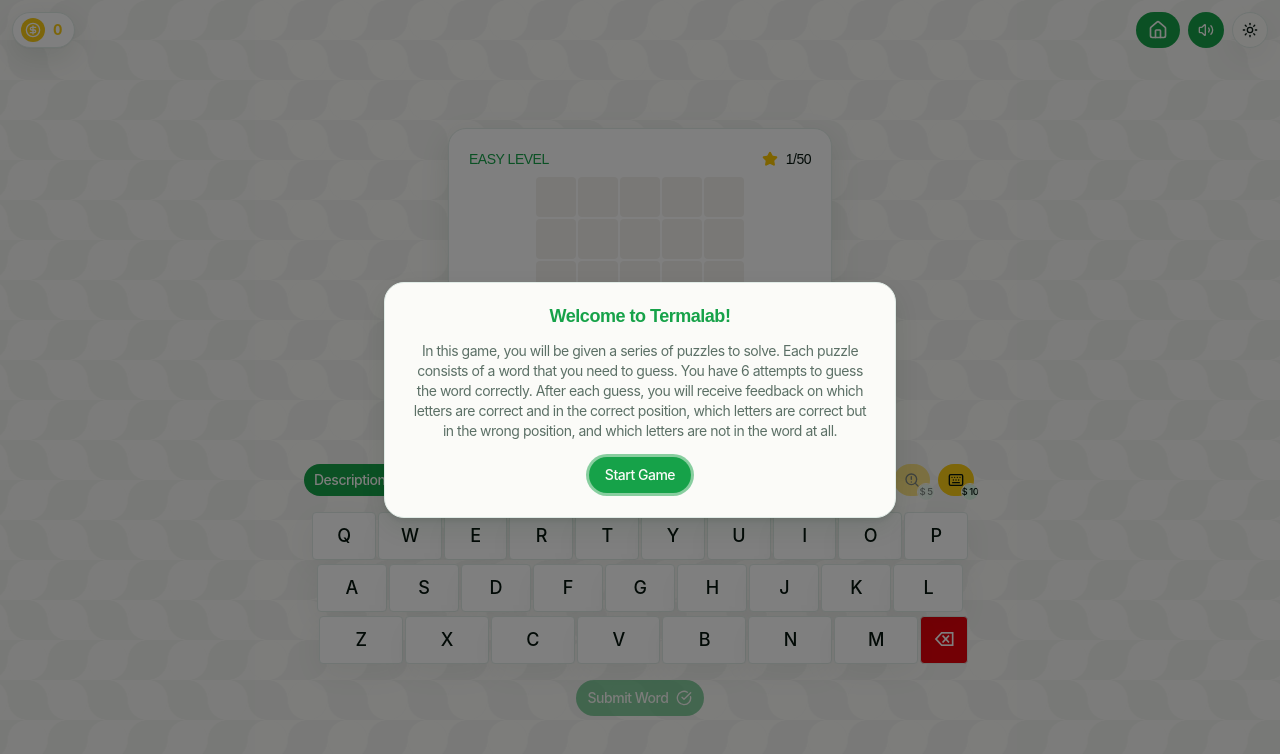
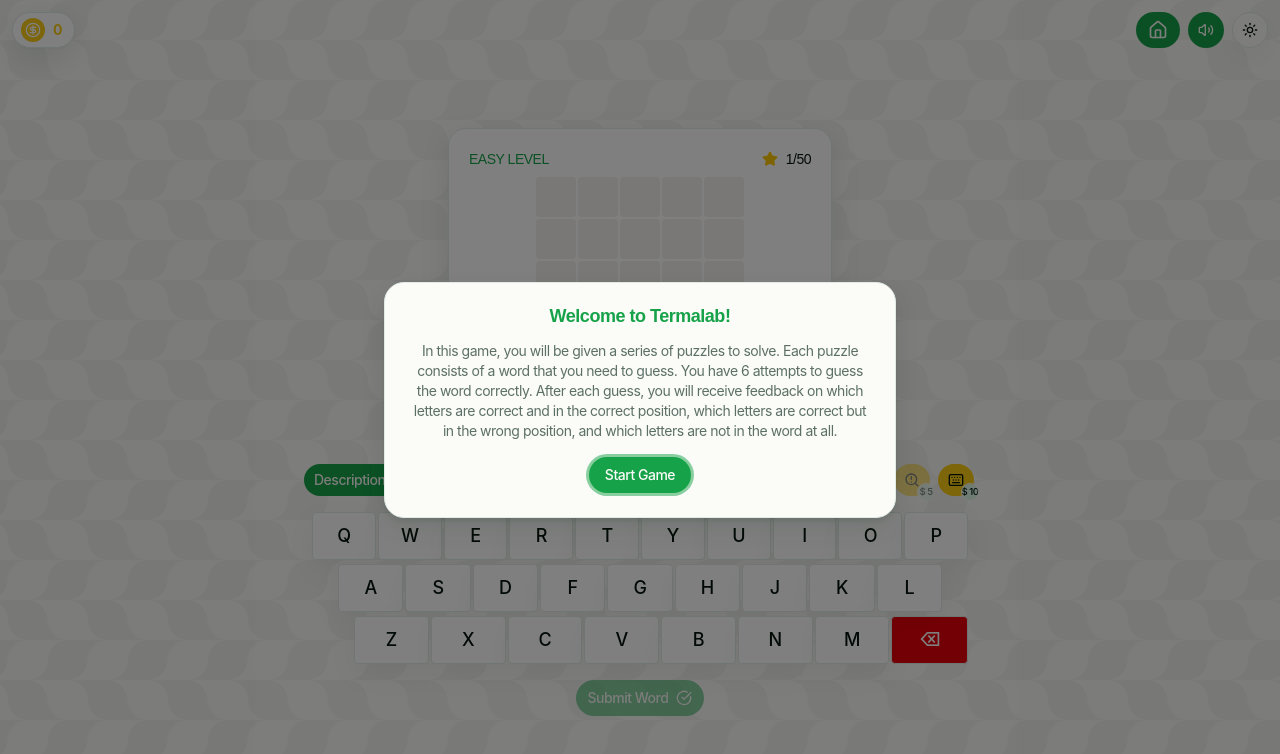
Before and after one commit to xDarylle/termalab, a React (Vite) app: page /game/easy in a window 1280 px wide. Shown: the top 754 px of the page. Built offline with nearby package versions, Linux system fonts and the light colour scheme; a web font is replaced by a local one.

Commit message:
fix: styles

```diff
--- a/src/components/Keyboard.tsx
+++ b/src/components/Keyboard.tsx
@@ -33,7 +33,7 @@
             {rowIndex === 2 && <div className="w-4 sm:w-10" />}
 
             {row.map((key) => (
-              <div key={key} className="relative flex w-full h-full">
+              <div key={key} className="relative flex flex-1 h-full">
                 <Key
                   label={key}
                   onClick={() => onKeyPress?.(key)}
--- a/src/components/hint-dialog.tsx
+++ b/src/components/hint-dialog.tsx
@@ -65,9 +65,9 @@
         <DialogDescription className="font-gummy text-sm text-secondary">
           {props.data.description}
         </DialogDescription>
-        <DialogFooter className="text-center text-pretty text-sm font-gummy bg-card w-full p-2 rounded">
+        <div className="text-center text-pretty text-sm font-gummy bg-card w-full p-2 rounded">
           {replaceWithBlanks(props.data.term, props.data.sample_text)}
-        </DialogFooter>
+        </div>
       </DialogContent>
     </Dialog>
   );
```
